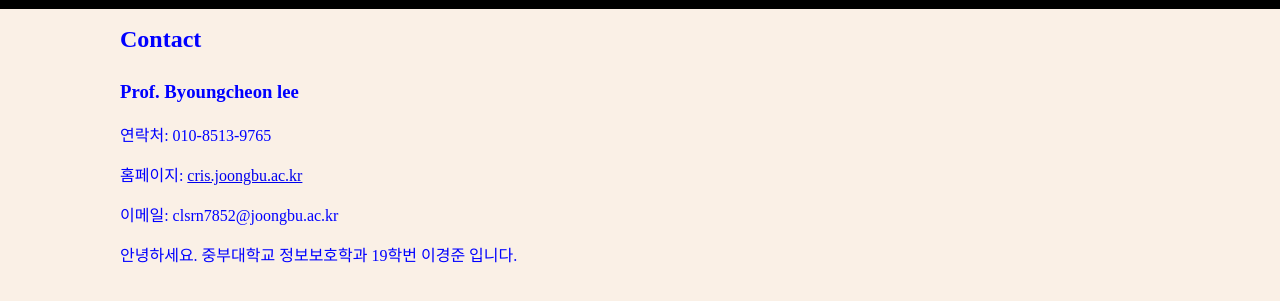
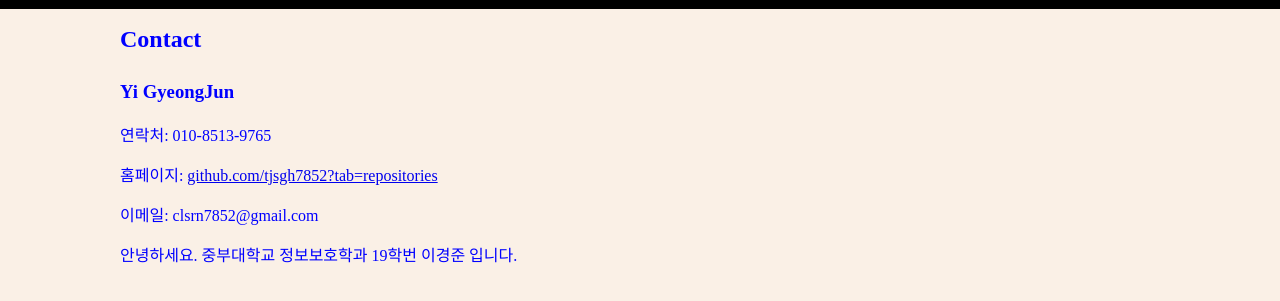
Before and after one commit to tjsgh7852/webdemo, a plain HTML site: page about.html in a window 1280 px wide. Shown: the part 51-352 px from the top of the page. Drawn offline with Linux system fonts and the light colour scheme.

Commit message:
Add files via upload

```diff
--- a/about.html
+++ b/about.html
@@ -35,13 +35,16 @@
       <div class="container">
         <h1>Contact</h1>
 
-        <h3>Prof. Byoungcheon lee</h3>
+        <h3>Yi GyeongJun</h3>
 
         <p>
           연락처: 010-8513-9765 <br />
-          홈페이지: <a href="http://cris.joongbu.ac.kr">cris.joongbu.ac.kr</a>
+          홈페이지:
+          <a href="https://github.com/tjsgh7852?tab=repositories"
+            >github.com/tjsgh7852?tab=repositories</a
+          >
           <br />
-          이메일: clsrn7852@joongbu.ac.kr <br />
+          이메일: clsrn7852@gmail.com <br />
           안녕하세요. 중부대학교 정보보호학과 19학번 이경준 입니다.
         </p>
       </div>
```
Also changed, not shown: contact.html (+4 -3 lines).
